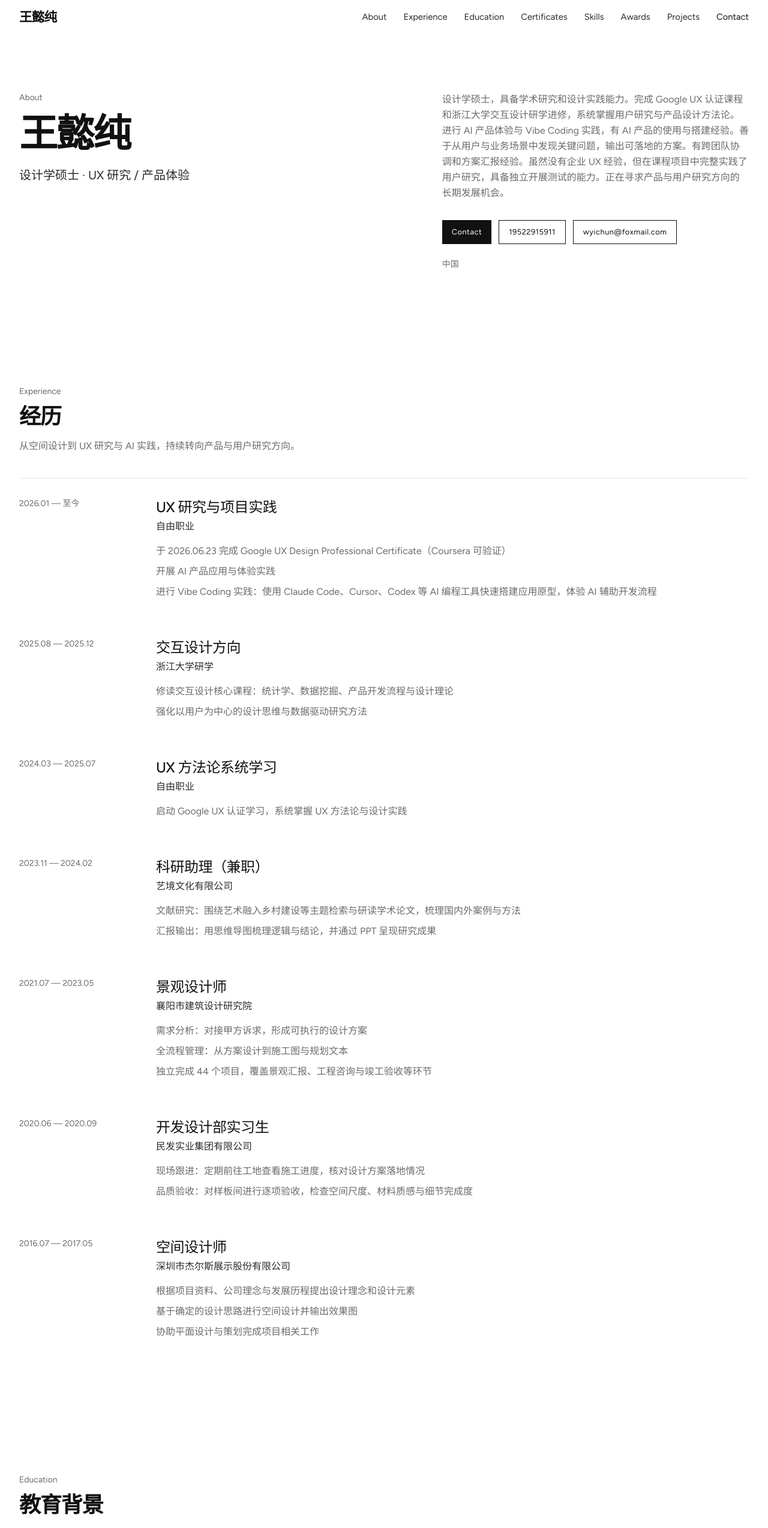
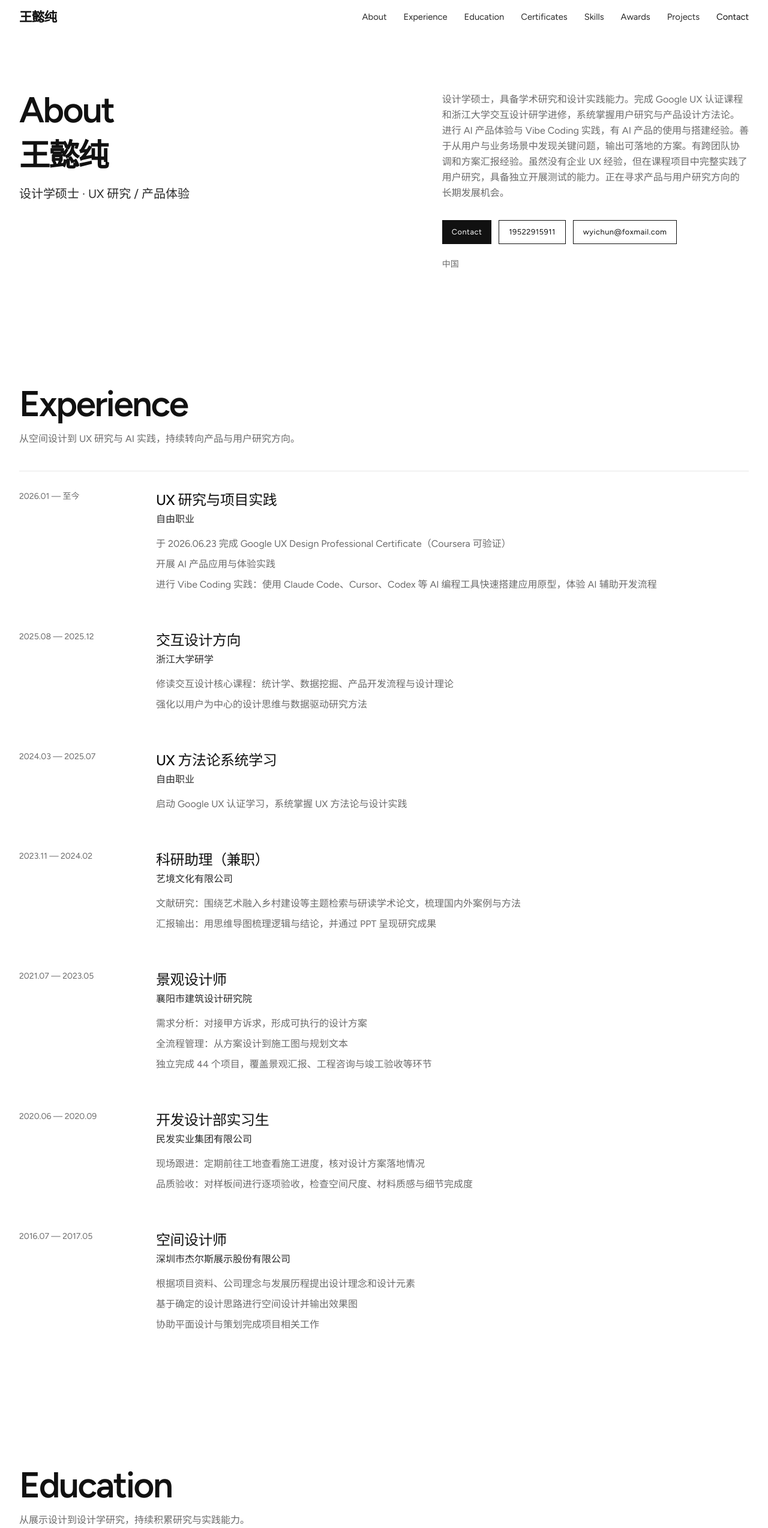
Before and after one commit to Chunyiyie/portfolio, a Next.js app: page / in a window 1280 px wide. Shown: the top 2548 px of the page at 60% size. Built offline with nearby package versions, Linux system fonts and the light colour scheme.

Commit message:
Use enlarged English section titles and drop Chinese headings.

```diff
--- a/src/components/Awards.tsx
+++ b/src/components/Awards.tsx
@@ -7,8 +7,7 @@ export function Awards() {
     <section id="awards" className="section-shell scroll-mt-14">
       <Reveal>
         <SectionHeading
-          eyebrow="Awards"
-          title="获奖"
+          title="Awards"
           description="学术竞赛、奖学金与在校荣誉。"
         />
       </Reveal>
--- a/src/components/Certificates.tsx
+++ b/src/components/Certificates.tsx
@@ -8,8 +8,7 @@ export function Certificates() {
     <section id="certificates" className="section-shell scroll-mt-14">
       <Reveal>
         <SectionHeading
-          eyebrow="Certificates"
-          title="证书"
+          title="Certificates"
           description="可在线核验的专业认证与系统化学习成果。"
         />
       </Reveal>
--- a/src/components/Education.tsx
+++ b/src/components/Education.tsx
@@ -7,8 +7,7 @@ export function Education() {
     <section id="education" className="section-shell scroll-mt-14">
       <Reveal>
         <SectionHeading
-          eyebrow="Education"
-          title="教育背景"
+          title="Education"
           description="从展示设计到设计学研究，持续积累研究与实践能力。"
         />
       </Reveal>
--- a/src/components/Experience.tsx
+++ b/src/components/Experience.tsx
@@ -7,8 +7,7 @@ export function Experience() {
     <section id="experience" className="section-shell scroll-mt-14">
       <Reveal>
         <SectionHeading
-          eyebrow="Experience"
-          title="经历"
+          title="Experience"
           description="从空间设计到 UX 研究与 AI 实践，持续转向产品与用户研究方向。"
         />
       </Reveal>
--- a/src/components/Hero.tsx
+++ b/src/components/Hero.tsx
@@ -19,7 +19,7 @@ export function Hero() {
             initial={false}
             animate={show ? { opacity: 1, y: 0 } : { opacity: 0, y: 12 }}
             transition={{ duration: 0.45, ease, delay: 0.05 }}
-            className="mb-4 text-sm text-[var(--muted)]"
+            className="mb-5 font-display text-4xl font-semibold tracking-[-0.04em] text-[var(--ink)] sm:text-5xl md:text-6xl"
           >
             About
           </motion.p>
@@ -27,7 +27,7 @@ export function Hero() {
             initial={false}
             animate={show ? { opacity: 1, y: 0 } : { opacity: 0, y: 20 }}
             transition={{ duration: 0.55, ease, delay: 0.12 }}
-            className="font-display text-[clamp(2.4rem,5vw,4rem)] font-semibold leading-[1.05] tracking-[-0.04em] text-[var(--ink)]"
+            className="font-display text-[clamp(2rem,4vw,3.2rem)] font-semibold leading-[1.05] tracking-[-0.04em] text-[var(--ink)]"
           >
             {profile.name}
           </motion.h1>
--- a/src/components/ProjectDetails.tsx
+++ b/src/components/ProjectDetails.tsx
@@ -7,8 +7,7 @@ export function ProjectDetails() {
     <section id="selected" className="section-shell scroll-mt-14">
       <Reveal>
         <SectionHeading
-          eyebrow="Selected"
-          title="精选说明"
+          title="Selected"
           description="围绕 UX 研究、AI 实践、空间设计与学术研究的代表性经历补充。"
         />
       </Reveal>
--- a/src/components/SectionHeading.tsx
+++ b/src/components/SectionHeading.tsx
@@ -1,18 +1,12 @@
 type SectionHeadingProps = {
-  eyebrow: string;
   title: string;
   description?: string;
 };
 
-export function SectionHeading({
-  eyebrow,
-  title,
-  description,
-}: SectionHeadingProps) {
+export function SectionHeading({ title, description }: SectionHeadingProps) {
   return (
     <div className="mb-10 max-w-2xl">
-      <p className="mb-3 text-sm text-[var(--muted)]">{eyebrow}</p>
-      <h2 className="font-display text-3xl font-semibold tracking-[-0.03em] text-[var(--ink)] sm:text-4xl">
+      <h2 className="font-display text-4xl font-semibold tracking-[-0.04em] text-[var(--ink)] sm:text-5xl md:text-6xl">
         {title}
       </h2>
       {description ? (
--- a/src/components/Skills.tsx
+++ b/src/components/Skills.tsx
@@ -7,8 +7,7 @@ export function Skills() {
     <section id="skills" className="section-shell scroll-mt-14">
       <Reveal>
         <SectionHeading
-          eyebrow="Skills"
-          title="技能"
+          title="Skills"
           description="覆盖用户研究、设计工具、空间三维以及 AI 辅助实践。"
         />
       </Reveal>
```
